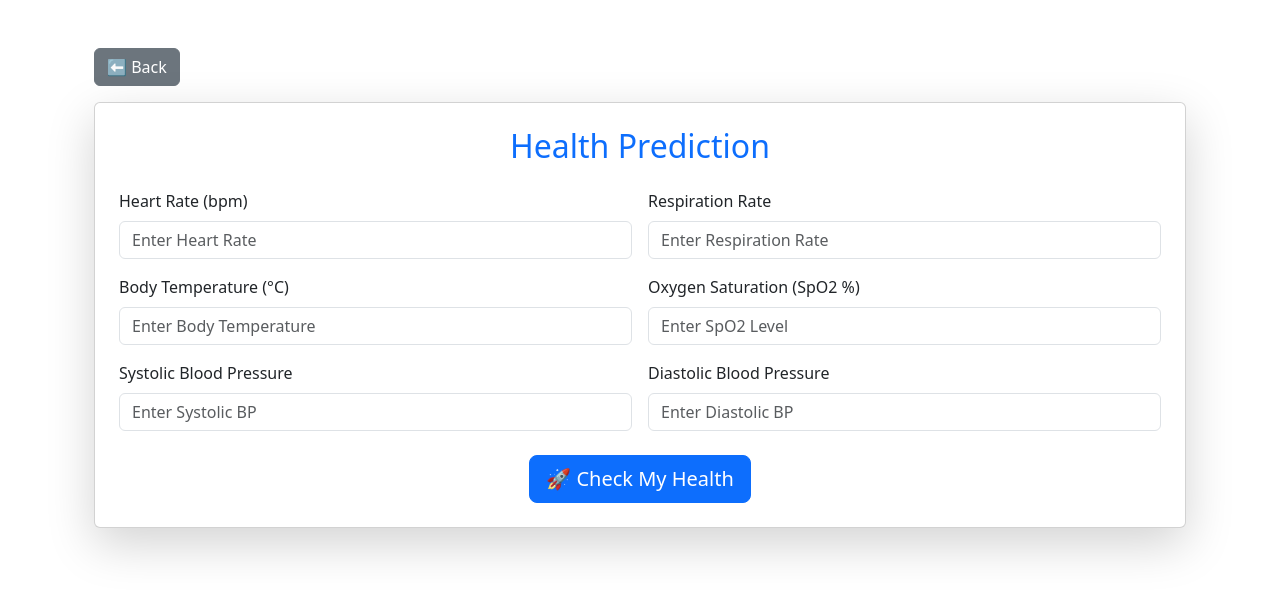
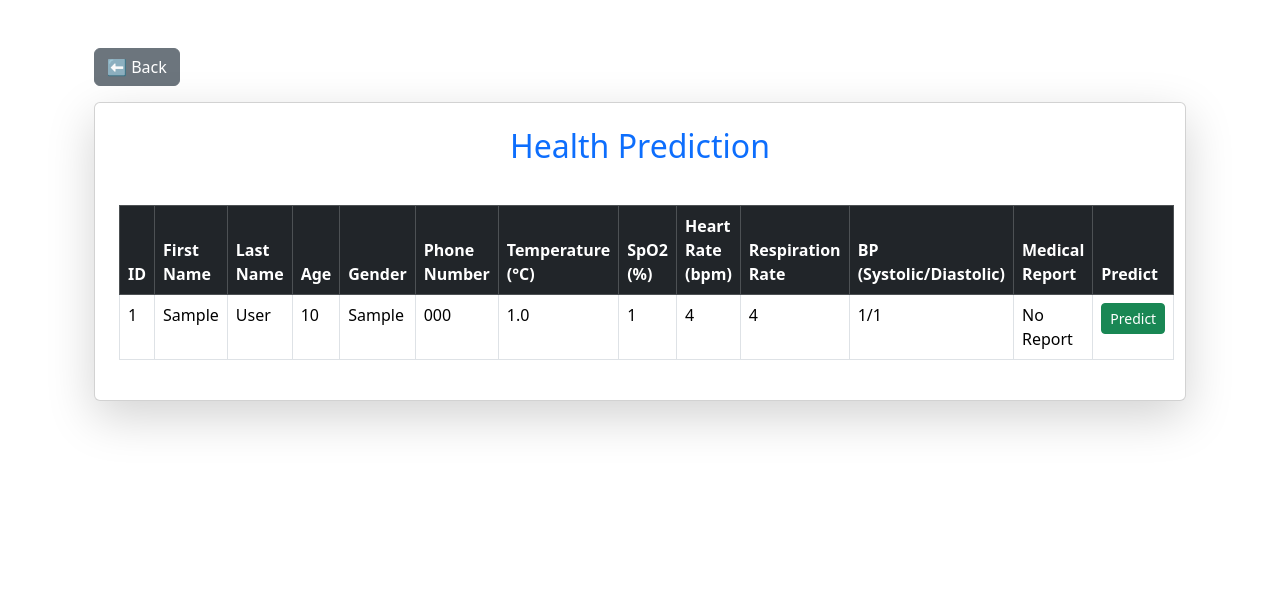
Before and after one commit to HariSatyam-914/Vital_Sign_Monitoring_Alert_Notification, a Django app: page /predict-health/ in a window 1280 px wide. Shown: the part 56-652 px from the top of the page. Run offline with Django 5.2, Linux system fonts and the light colour scheme; tables that the repository leaves empty hold one stand-in row (values such as "Sample post"); parts of the project's set-up code (start-up, migrations or seed data) failed here and were passed over.

Commit message:
Update_Predict_Health_Section

```diff
--- a/Vital_Sign/app/models.py
+++ b/Vital_Sign/app/models.py
@@ -5,14 +5,15 @@ class Patient(models.Model):
     last_name = models.CharField(max_length=100)
     age = models.IntegerField()
     gender = models.CharField(max_length=10)
-    phone_number = models.CharField(max_length=20)
-    body_temperature = models.CharField(max_length=10)
+    phone_number = models.CharField(max_length=10)
+    body_temperature = models.FloatField()
     spo2 = models.IntegerField()
     heart_rate = models.IntegerField()
     respiration_rate = models.IntegerField()
     blood_pressure_systolic = models.IntegerField()
     blood_pressure_diastolic = models.IntegerField()
     created_at = models.DateTimeField(auto_now_add=True)
+    #report_pdf = models.FileField(upload_to='reports/', null=True, blank=True)
 
 
     def __str__(self):
--- a/Vital_Sign/app/templates/predict_health.html
+++ b/Vital_Sign/app/templates/predict_health.html
@@ -9,50 +9,61 @@
     <div class="card shadow-lg p-4">
         <h2 class="text-center mb-4 text-primary">Health Prediction</h2>
 
-        <form method="POST" class="needs-validation" novalidate>
-            {% csrf_token %}
-
-            <div class="row g-3">
-                <div class="col-md-6">
-                    <label class="form-label">Heart Rate (bpm)</label>
-                    <input type="number" class="form-control" name="heart_rate" placeholder="Enter Heart Rate" required>
-                </div>
-                <div class="col-md-6">
-                    <label class="form-label">Respiration Rate</label>
-                    <input type="number" class="form-control" name="respiration_rate" placeholder="Enter Respiration Rate" required>
-                </div>
-                <div class="col-md-6">
-                    <label class="form-label">Body Temperature (°C)</label>
-                    <input type="number" step="0.1" class="form-control" name="body_temperature" placeholder="Enter Body Temperature" required>
-                </div>
-                <div class="col-md-6">
-                    <label class="form-label">Oxygen Saturation (SpO2 %)</label>
-                    <input type="number" step="0.1" class="form-control" name="spo2" placeholder="Enter SpO2 Level" required>
-                </div>
-                <div class="col-md-6">
-                    <label class="form-label">Systolic Blood Pressure</label>
-                    <input type="number" class="form-control" name="blood_pressure_systolic" placeholder="Enter Systolic BP" required>
-                </div>
-                <div class="col-md-6">
-                    <label class="form-label">Diastolic Blood Pressure</label>
-                    <input type="number" class="form-control" name="blood_pressure_diastolic" placeholder="Enter Diastolic BP" required>
-                </div>
-            </div>
-
-            <div class="text-center mt-4">
-                <button type="submit" class="btn btn-primary btn-lg">🚀 Check My Health</button>
-            </div>
-        </form>
-
-        {% if health_status %}
-        <div class="alert alert-info mt-4 text-center">
-            <h4><strong>🩺 Prediction Result: </strong> {{ health_status }}</h4>
-        </div>
-        {% endif %}
+        <table class="table table-bordered mt-3">
+            <thead class="table-dark">
+                <tr>
+                    <th>ID</th>
+                    <th>First Name</th>
+                    <th>Last Name</th>
+                    <th>Age</th>
+                    <th>Gender</th>
+                    <th>Phone Number</th>
+                    <th>Temperature (°C)</th>
+                    <th>SpO2 (%)</th>
+                    <th>Heart Rate (bpm)</th>
+                    <th>Respiration Rate</th>
+                    <th>BP (Systolic/Diastolic)</th>
+                    <th>Medical Report</th>
+                    <th>Predict</th>
+                </tr>
+            </thead>
+            <tbody>
+                {% for patient in patients %}
+                <tr>
+                    <td>{{ patient.id }}</td>
+                    <td>{{ patient.first_name }}</td>
+                    <td>{{ patient.last_name }}</td>
+                    <td>{{ patient.age }}</td>
+                    <td>{{ patient.gender }}</td>
+                    <td>{{ patient.phone_number }}</td>
+                    <td>{{ patient.body_temperature }}</td>
+                    <td>{{ patient.spo2 }}</td>
+                    <td>{{ patient.heart_rate }}</td>
+                    <td>{{ patient.respiration_rate }}</td>
+                    <td>{{ patient.blood_pressure_systolic }}/{{ patient.blood_pressure_diastolic }}</td>
+                    <td>
+                        {% if patient.report_pdf %}
+                        <a href="{{ patient.report_pdf.url }}" target="_blank" class="btn btn-primary btn-sm">View Report</a>
+                        {% else %}
+                        No Report
+                        {% endif %}
+                    </td>
+                    <td>
+                        <form method="POST" action="{% url 'predict_health_with_id' patient.id %}">
+                            {% csrf_token %}
+                            <button type="submit" class="btn btn-success btn-sm">Predict</button>
+                        </form>
+                    </td>
+                </tr>
+                {% empty %}
+                <tr>
+                    <td colspan="13" class="text-center">No patients found.</td>
+                </tr>
+                {% endfor %}
+            </tbody>
+        </table>
     </div>
 </div>
 
-<!-- Bootstrap Script -->
 <script src="https://cdn.jsdelivr.net/npm/bootstrap@5.3.0/dist/js/bootstrap.bundle.min.js"></script>
-
 {% endblock %}
--- a/Vital_Sign/app/urls.py
+++ b/Vital_Sign/app/urls.py
@@ -10,6 +10,7 @@ urlpatterns = [
     path('patient-info/', views.patient_info, name='patient_info'),
     path('patient-details/', views.patient_details, name='patient_details'),
     path('predict-health/', views.predict_health, name='predict_health'),
+    path('predict-health/<int:patient_id>/', views.predict_health, name='predict_health_with_id'),  # New route
     path('upload-medical-report/', views.upload_medical_report, name='upload_medical_report'),  # ✅ Add this line
     path('add-patient/', views.add_patient, name='add_patient'),
     path('delete-patient/<int:patient_id>/', views.delete_patient, name='delete_patient'),
--- a/Vital_Sign/app/views.py
+++ b/Vital_Sign/app/views.py
@@ -121,8 +121,17 @@ def add_patient(request):
     return render(request, 'patient_details.html')
 
 
-def predict_health(request):
-    return render(request, 'predict_health.html')
+def predict_health(request, patient_id=None):
+    if patient_id:
+        patient = get_object_or_404(Patient, id=patient_id)
+        # Process prediction for this specific patient
+        # Example: Run ML model on patient's data
+        health_status = "Healthy"  # Replace with your ML model's output
+
+        return render(request, 'predict_health.html', {'patient': patient, 'health_status': health_status})
+
+    patients = Patient.objects.all()
+    return render(request, 'predict_health.html', {'patients': patients})
 
 def upload_report(request):
     return render(request, 'upload_report.html')
```
